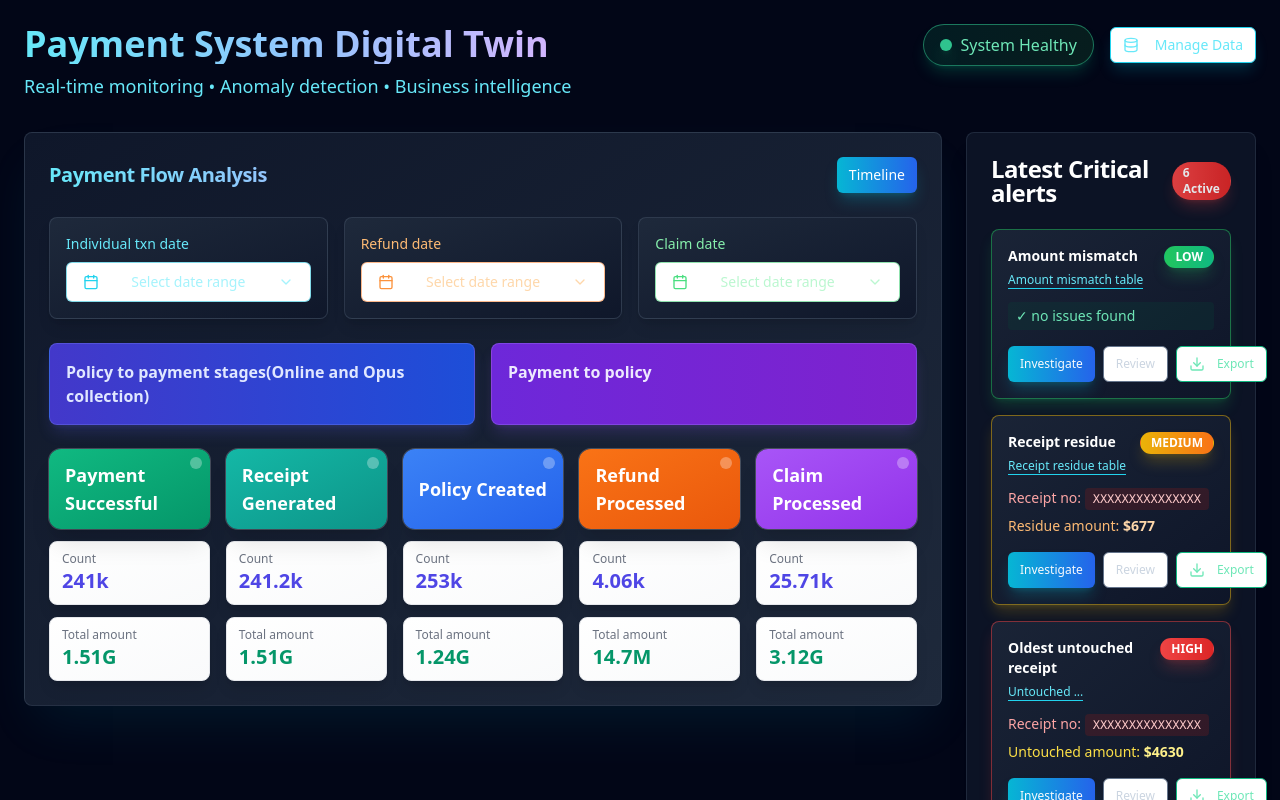
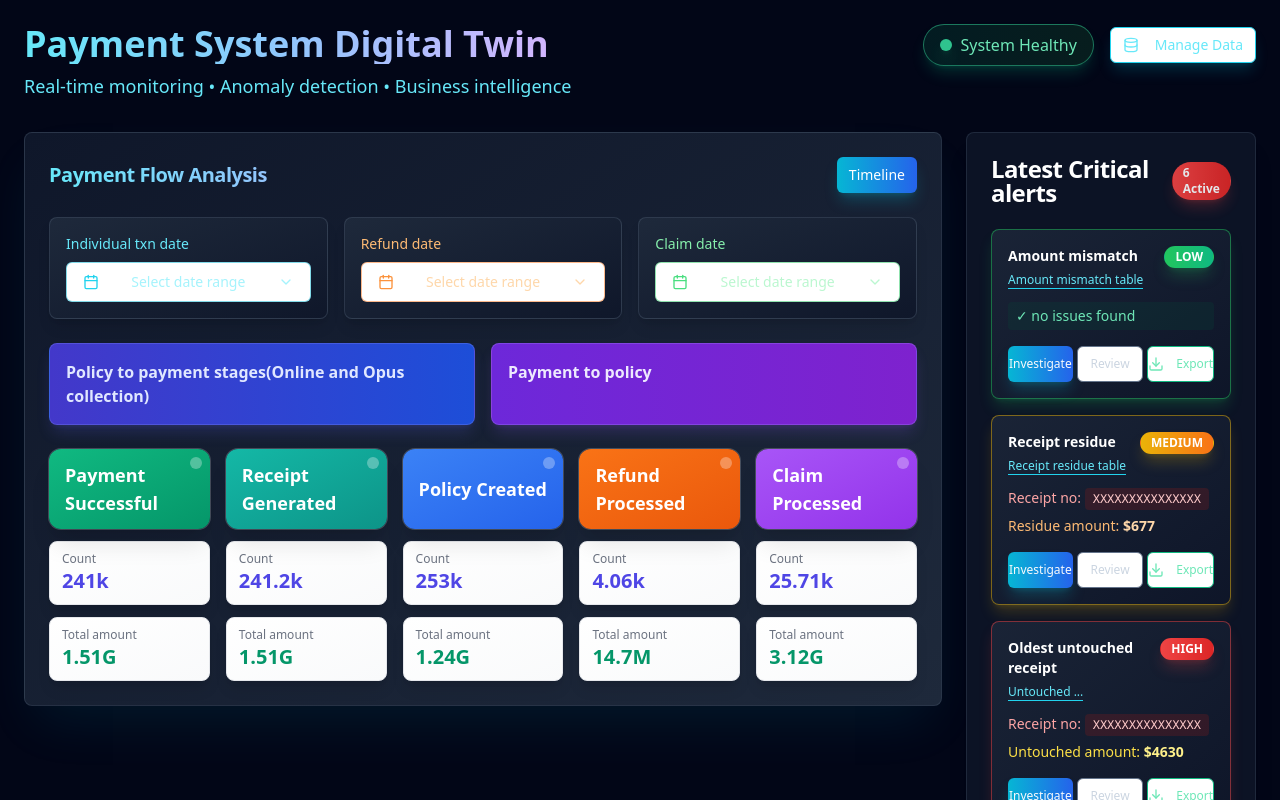
Before and after one commit to foxowl-ops/insura-twin-insights-dash, a React (Vite) app: page / in a window 1280 px wide. Shown: the top 800 px of the page. Built offline with nearby package versions, Linux system fonts and the light colour scheme.

Commit message:
Fix: Adjust export button alignment
Ensured the "EXPORT" button within the `AlertCard` component stays within the card boundaries by adjusting its alignment.

```diff
--- a/src/components/AlertCard.tsx
+++ b/src/components/AlertCard.tsx
@@ -108,18 +108,18 @@ const AlertCard: React.FC<AlertCardProps> = ({ alert }) => {
         </div>
       )}
 
-      <div className="flex gap-2 mt-4">
-        <Button size="sm" className="bg-gradient-to-r from-cyan-500 to-blue-600 hover:from-cyan-400 hover:to-blue-500 text-xs shadow-lg shadow-cyan-500/25">
+      <div className="flex gap-1 mt-4 flex-wrap">
+        <Button size="sm" className="bg-gradient-to-r from-cyan-500 to-blue-600 hover:from-cyan-400 hover:to-blue-500 text-xs shadow-lg shadow-cyan-500/25 flex-1 min-w-0">
           Investigate
         </Button>
-        <Button size="sm" variant="outline" className="border-slate-500 text-slate-300 hover:bg-slate-700/50 text-xs">
+        <Button size="sm" variant="outline" className="border-slate-500 text-slate-300 hover:bg-slate-700/50 text-xs flex-1 min-w-0">
           Review
         </Button>
         <Button
           size="sm"
           variant="outline"
           onClick={handleExport}
-          className="border-emerald-500 text-emerald-300 hover:bg-emerald-500/20 text-xs ml-auto"
+          className="border-emerald-500 text-emerald-300 hover:bg-emerald-500/20 text-xs flex-1 min-w-0"
         >
           <Download className="w-3 h-3 mr-1" />
           Export
```
